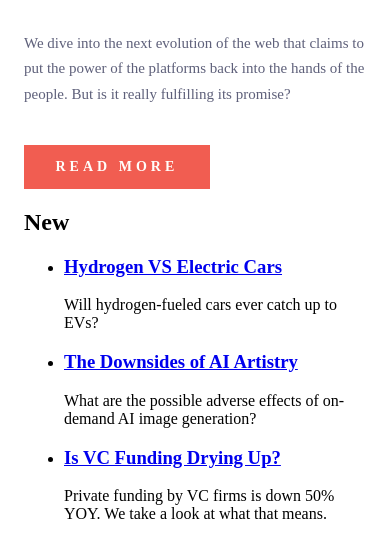
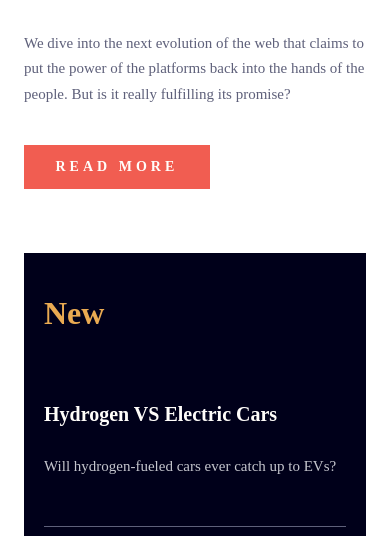
Before and after one commit to ruuen/challenge-news-homepage, a website: page site_dir/index.html in a window 390 px wide. Shown: the part 561-1097 px from the top of the page. Drawn offline with nearby package versions, Linux system fonts and the light colour scheme; files that its build step writes are made by us from their sources.

Commit message:
Add styles for new articles section Change mobile nav position to fixed from absolute Increase specificity of selectors for list child styling rules

```diff
--- a/scss/styles.scss
+++ b/scss/styles.scss
@@ -51,7 +51,7 @@
 
 .header__nav-mobile {
   display: none;
-  position: absolute;
+  position: fixed;
   z-index: 10;
   top: 0;
   right: 0;
@@ -97,7 +97,7 @@
     padding-inline: 0;
     padding: 5.25em 0 0 0;
 
-    > * {
+    > .header__nav-mobile-item {
       margin: 0 0 1.75em 0;
 
       &:last-child {
@@ -115,6 +115,12 @@
       color: var.$clr-red;
     }
   }
+}
+
+.articles {
+  display: flex;
+  flex-direction: column;
+  gap: 4em;
 }
 
 .articles__featured {
@@ -151,3 +157,53 @@
     letter-spacing: 0.25rem;
   }
 }
+
+.articles__new {
+  background: var.$clr-blue-dark;
+  padding: 1em 1.25em 1.5em 1.25em;
+
+  &-heading {
+    color: var.$clr-yellow;
+    font-size: 2rem;
+    font-weight: var.$font-weight-semibold;
+  }
+
+  &-list {
+    list-style: none;
+    padding-inline: 0;
+    padding: 1.5em 0 0 0;
+    display: flex;
+    flex-direction: column;
+
+    > .articles__new-item {
+      padding: 2em 0;
+      border-bottom: 1px solid var.$clr-grey-dark;
+
+      &:first-child {
+        padding: 0 0 2em 0;
+      }
+
+      &:last-child {
+        padding: 2em 0 0 0;
+        border-bottom: 0;
+      }
+    }
+  }
+
+  &-title {
+    font-size: 1.25rem;
+    font-weight: var.$font-weight-bold;
+    color: var.$clr-offwhite;
+  }
+
+  &-summary {
+    color: var.$clr-grey;
+    font-size: 0.9375rem;
+    line-height: 1.6rem;
+    padding: 0.5em 0 0 0;
+  }
+
+  &-link {
+    text-decoration: none;
+  }
+}
```
